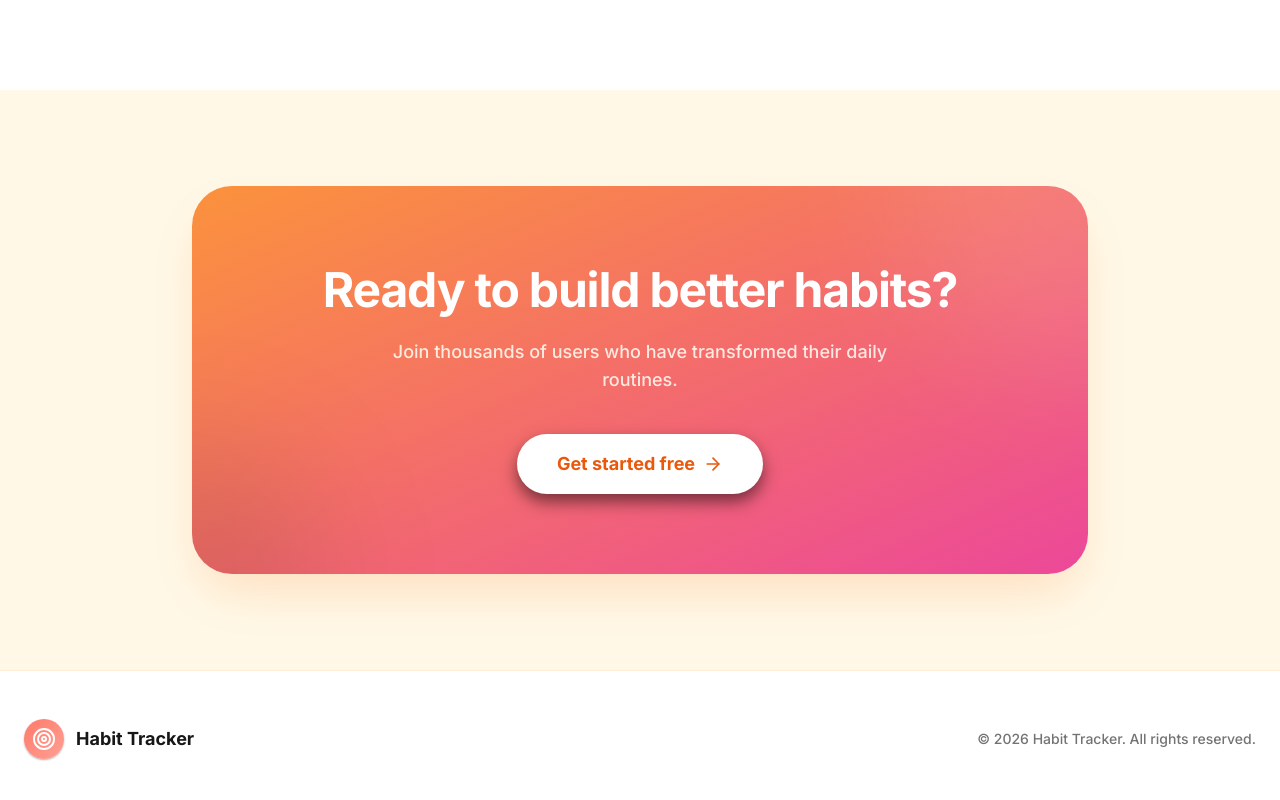
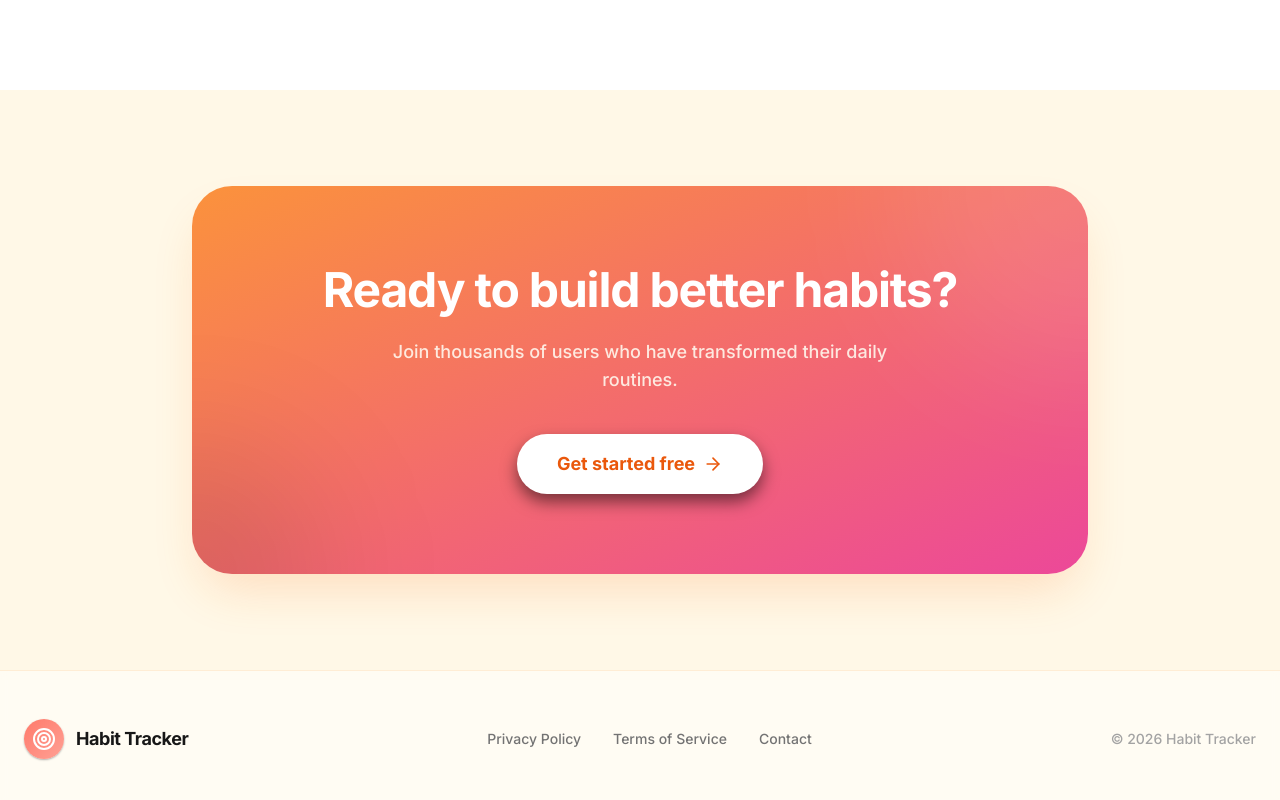
Before and after one commit to VinayMeesaraganda/Habit-Tracker, a React (Vite) app: page / in a window 1280 px wide. Shown: the part 1290-2090 px from the top of the page. Built offline with nearby package versions, Linux system fonts and the light colour scheme; no server answers.

Commit message:
Design: Polish landing page and integrate legal pages

```diff
--- a/src/components/Auth.tsx
+++ b/src/components/Auth.tsx
@@ -9,6 +9,8 @@ import {
     Loader2, Check, Flame, Trophy, TrendingUp, ChevronRight, Target,
     BarChart3, Award, X, ArrowRight, Sparkles, LineChart, Mail, User, Lock
 } from 'lucide-react';
+import { PrivacyPolicyScreen } from '../screens/PrivacyPolicyScreen';
+import { TermsOfUseScreen } from '../screens/TermsOfUseScreen';
 
 // Feature card data
 const FEATURES = [
@@ -39,6 +41,7 @@ const FEATURES = [
 ];
 
 export function Auth() {
+    const [view, setView] = useState<'landing' | 'privacy' | 'terms'>('landing');
     const [authView, setAuthView] = useState<'signin' | 'signup' | 'forgot'>('signin');
     const [isAuthModalOpen, setIsAuthModalOpen] = useState(false);
     const [email, setEmail] = useState('');
@@ -115,10 +118,19 @@ export function Auth() {
         }
     };
 
+
+    if (view === 'privacy') {
+        return <PrivacyPolicyScreen onBack={() => setView('landing')} />;
+    }
+
+    if (view === 'terms') {
+        return <TermsOfUseScreen onBack={() => setView('landing')} />;
+    }
+
     return (
         <div className="min-h-screen bg-[#FFF8E7] text-[#1F1F1F] overflow-x-hidden font-sans">
             {/* ===== NAVIGATION ===== */}
-            <nav className="fixed top-0 left-0 right-0 z-50 px-4 sm:px-6 py-4 bg-[#FFF8E7]/80 backdrop-blur-lg border-b border-orange-100/50">
+            <nav className="fixed top-0 left-0 right-0 z-50 px-4 sm:px-6 py-4 bg-[#FFF8E7]/80 backdrop-blur-xl border-b border-orange-100/50 supports-[backdrop-filter]:bg-[#FFF8E7]/60">
                 <div className="max-w-7xl mx-auto flex items-center justify-between">
                     <div className="flex items-center gap-2">
                         <div className="w-8 h-8 rounded-lg bg-gradient-to-br from-[#FF7A6B] to-[#FFA094] flex items-center justify-center shadow-sm">
@@ -158,7 +170,7 @@ export function Auth() {
                                 <span>Your personal growth companion</span>
                             </div>
 
-                            <h1 className="text-5xl sm:text-6xl lg:text-7xl font-bold leading-[1.1] tracking-tight mb-6 text-gray-900">
+                            <h1 className="text-5xl sm:text-6xl lg:text-7xl font-bold leading-[1.1] tracking-tighter mb-6 text-gray-900">
                                 Build better<br />
                                 <span className="bg-gradient-to-r from-[#FF7A6B] to-[#FFD97D] bg-clip-text text-transparent">
                                     habits together
@@ -357,7 +369,7 @@ export function Auth() {
             {/* ===== CTA SECTION ===== */}
             <section className="py-24 px-4 sm:px-6 bg-[#FFF8E7]">
                 <div className="max-w-4xl mx-auto text-center">
-                    <div className="bg-gradient-to-br from-orange-400 to-pink-500 rounded-[2.5rem] p-12 sm:p-20 text-white shadow-2xl shadow-orange-500/20 relative overflow-hidden">
+                    <div className="bg-gradient-to-br from-orange-400 to-pink-500 rounded-[2.5rem] p-12 sm:p-20 text-white shadow-2xl shadow-orange-500/20 relative overflow-hidden backdrop-blur-sm">
                         <div className="absolute top-0 right-0 w-96 h-96 bg-white/10 rounded-full blur-3xl -translate-y-1/2 translate-x-1/2" />
                         <div className="absolute bottom-0 left-0 w-64 h-64 bg-black/10 rounded-full blur-3xl translate-y-1/2 -translate-x-1/2" />
 
@@ -381,15 +393,34 @@ export function Auth() {
             </section>
 
             {/* ===== FOOTER ===== */}
-            <footer className="py-12 px-4 sm:px-6 border-t border-orange-100 bg-white">
-                <div className="max-w-7xl mx-auto flex flex-col sm:flex-row items-center justify-between gap-6">
+            <footer className="py-12 px-4 sm:px-6 border-t border-orange-100 bg-white/50 backdrop-blur-sm">
+                <div className="max-w-7xl mx-auto flex flex-col md:flex-row items-center justify-between gap-6">
                     <div className="flex items-center gap-3">
                         <div className="w-10 h-10 rounded-xl bg-gradient-to-br from-[#FF7A6B] to-[#FFA094] flex items-center justify-center shadow-sm">
                             <Target className="w-6 h-6 text-white" />
                         </div>
-                        <span className="text-lg font-bold text-gray-900">Habit Tracker</span>
+                        <span className="text-lg font-bold text-gray-900 tracking-tight">Habit Tracker</span>
                     </div>
-                    <p className="text-sm text-gray-500 font-medium">© 2026 Habit Tracker. All rights reserved.</p>
+
+                    <div className="flex flex-wrap items-center justify-center gap-6 md:gap-8">
+                        <button
+                            onClick={() => setView('privacy')}
+                            className="text-sm text-gray-500 hover:text-orange-600 font-medium transition-colors"
+                        >
+                            Privacy Policy
+                        </button>
+                        <button
+                            onClick={() => setView('terms')}
+                            className="text-sm text-gray-500 hover:text-orange-600 font-medium transition-colors"
+                        >
+                            Terms of Service
+                        </button>
+                        <a href="mailto:Vinaykiran.018@gmail.com" className="text-sm text-gray-500 hover:text-orange-600 font-medium transition-colors">
+                            Contact
+                        </a>
+                    </div>
+
+                    <p className="text-sm text-gray-400 font-medium">© 2026 Habit Tracker</p>
                 </div>
             </footer>
 
@@ -535,7 +566,20 @@ export function Auth() {
                         </form>
 
                         <p className="mt-8 text-xs text-gray-400 text-center leading-relaxed">
-                            By continuing, you agree to our Terms of Service & Privacy Policy.
+                            By continuing, you agree to our{' '}
+                            <button
+                                onClick={() => { setIsAuthModalOpen(false); setView('terms'); }}
+                                className="text-gray-600 hover:text-orange-600 font-medium underline decoration-gray-300 underline-offset-2 transition-colors"
+                            >
+                                Terms of Service
+                            </button>
+                            {' '}&{' '}
+                            <button
+                                onClick={() => { setIsAuthModalOpen(false); setView('privacy'); }}
+                                className="text-gray-600 hover:text-orange-600 font-medium underline decoration-gray-300 underline-offset-2 transition-colors"
+                            >
+                                Privacy Policy
+                            </button>.
                         </p>
                     </div>
                 </div>
--- a/src/theme/colors.ts
+++ b/src/theme/colors.ts
@@ -10,16 +10,16 @@ export const colors = {
     elevated: '#FFFCF2',
 
     // Habit gradient colors - Unique combinations
-    // Habit gradient colors - Deep, vibrant, high-contrast for white text
+    // Habit gradient colors - Deep, vibrant, high-contrast for white text (Adjusted -5% contrast)
     habitColors: {
-        coral: { start: '#FF6B6B', end: '#EE5253' }, // Vibrant Red-Coral
-        sky: { start: '#48dbfb', end: '#2e86de' }, // Deep Blue
-        lavender: { start: '#a29bfe', end: '#6c5ce7' }, // Royal Purple
-        peach: { start: '#ff9f43', end: '#ee5253' }, // Deep Orange (Sunset)
-        mint: { start: '#1dd1a1', end: '#10ac84' }, // Jungle Green
-        rose: { start: '#ff9ff3', end: '#f368e0' }, // Deep Rose
-        amber: { start: '#feca57', end: '#ff9f43' }, // Warm Orange-Yellow
-        teal: { start: '#00d2d3', end: '#01a3a4' }, // Cyan-Teal
+        coral: { start: '#FF7676', end: '#F06162' }, // Vibrant Red-Coral (Softer)
+        sky: { start: '#5EDFFF', end: '#4592E6' }, // Deep Blue (Softer)
+        lavender: { start: '#B0A9FF', end: '#7A6BF0' }, // Royal Purple (Softer)
+        peach: { start: '#FFAB58', end: '#F06162' }, // Deep Orange (Softer)
+        mint: { start: '#34DDB5', end: '#22B890' }, // Jungle Green (Softer)
+        rose: { start: '#FFA9F7', end: '#F578E5' }, // Deep Rose (Softer)
+        amber: { start: '#FFD168', end: '#FFAB58' }, // Warm Orange-Yellow (Softer)
+        teal: { start: '#19DCDC', end: '#16B2B3' }, // Cyan-Teal (Softer)
     },
 
     // Text - Slightly different grays
```
